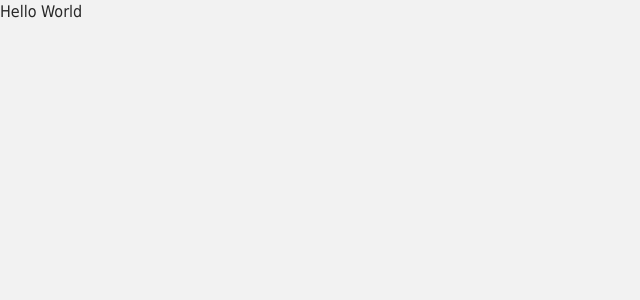
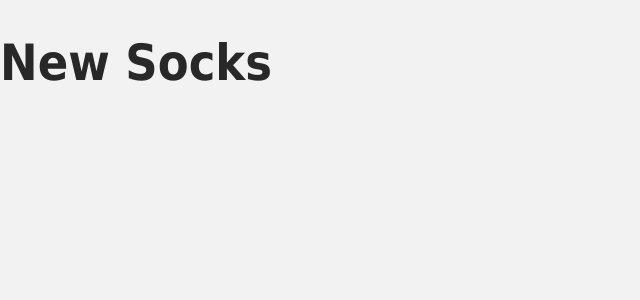
Before and after one commit to jamesandersonwalsh/vue-tutorial, a Vue app: page / in a window 1280 px wide. Shown: the top 300 px of the page, without its empty margins (0-640 px from the left). Built offline with nearby package versions, Linux system fonts and the light colour scheme.

Commit message:
Basics of Composition API with Vue 3 script setup

```diff
--- a/index.html
+++ b/index.html
@@ -4,7 +4,7 @@
     <meta charset="UTF-8">
     <link rel="icon" href="/favicon.ico">
     <meta name="viewport" content="width=device-width, initial-scale=1.0">
-    <title>Vite App</title>
+    <title>Vue Tutorial</title>
   </head>
   <body>
     <div id="app"></div>
--- a/src/App.vue
+++ b/src/App.vue
@@ -1,27 +1,25 @@
+<!--
+  ? All view components are Single File Components with responsibilities separated into script, template, and style
+-->
+<!-- * Logic Layer: -->
 <script setup>
+import { ref } from 'vue';
+const useChangeWithDelay = (state, newVal, delay) => {
+  setTimeout(() => {
+    state.value = newVal
+  }, delay)
+}
+const product = ref('Socks') // Vue equivalent of useState in React.
+
+useChangeWithDelay(product, 'New Socks', 1000)
 </script>
 
+<!-- * View Layer: -->
 <template>
-  <header>
-    <div class="wrapper">
-      Hello World
-    </div>
-  </header>
-
-  <main>
-  </main>
+  <!-- Supports partial binding, any javascript expression can go in here. -->
+  <h1>{{ product }}</h1>
 </template>
 
+<!-- * Style Layer: -->
 <style scoped>
-header {
-  line-height: 1.5;
-}
-
-@media (min-width: 1024px) {
-  header {
-    display: flex;
-    place-items: center;
-    padding-right: calc(var(--section-gap) / 2);
-  }
-}
 </style>
```
